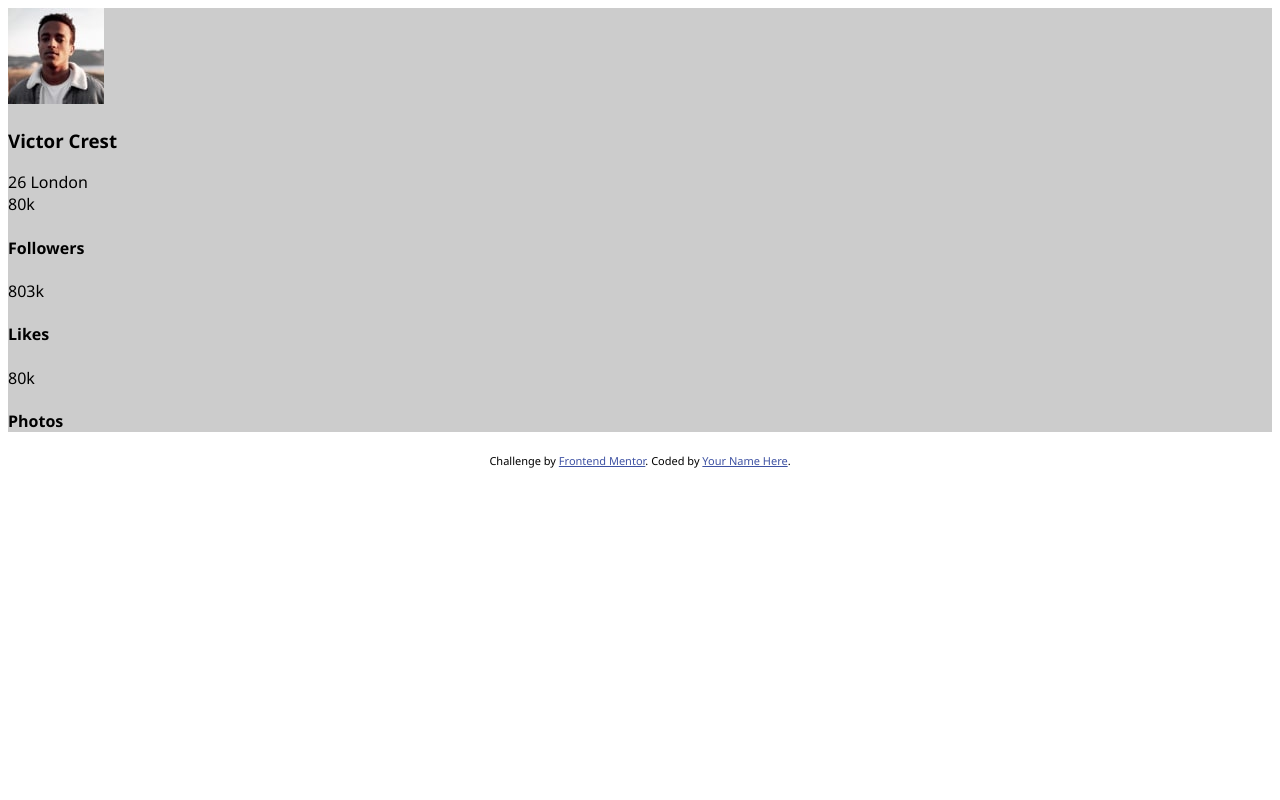
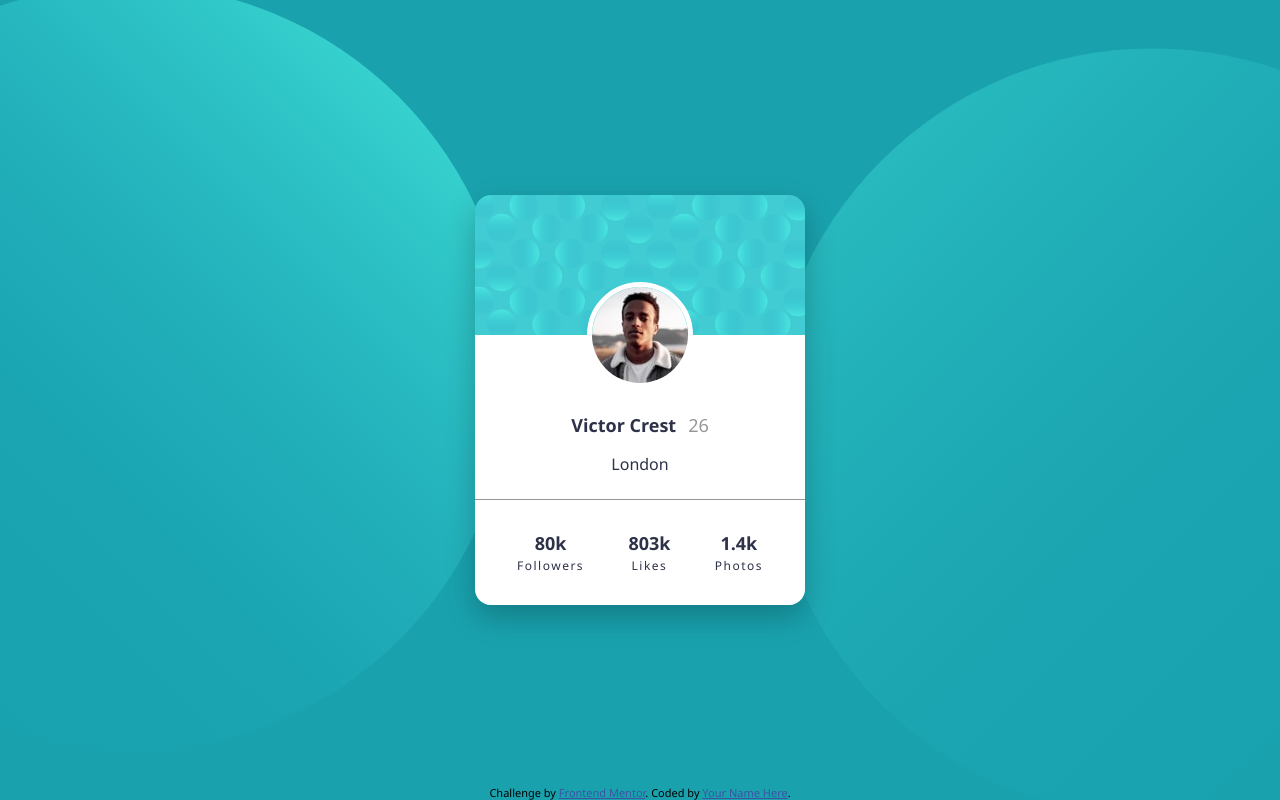
Before and after one commit to Sarukei/frontendmentor-profile-card-component, a plain HTML site: page index.html in a window 1280 px wide. Drawn offline with Linux system fonts and the light colour scheme.

Commit message:
Finished Challenge

```diff
--- a/index.html
+++ b/index.html
@@ -10,6 +10,12 @@
       type="image/png"
       sizes="32x32"
       href="./images/favicon-32x32.png"
+    />
+
+    <link rel="preconnect" href="https://fonts.gstatic.com" />
+    <link
+      href="https://fonts.googleapis.com/css2?family=Kumbh+Sans:wght@400;700&display=swap"
+      rel="stylesheet"
     />
 
     <link rel="stylesheet" href="public/style.css" />
@@ -27,17 +33,26 @@
     </style>
   </head>
   <body>
+    <div class="wrapper">
       <div class="profile-card">
         <div class="profile-card__content">
           <section class="profile-card__content__user-info">
             <img
               src="images/image-victor.jpg"
               alt=""
-            class="profile-card__content__user-info_avatar"
+              class="profile-card__content__user-info__avatar"
             />
-          <h3 class="profile-card__content__user-info__name">Victor Crest</h3>
-          <span class="profile-card__content__user-info__age">26</span>
-          <span class="profile-card__content__user-info__location">London</span>
+            <span class="profile-card__content__user-info__user-title">
+              <h3 class="profile-card__content__user-info__user-title__name">
+                Victor Crest
+              </h3>
+              <span class="profile-card__content__user-info__user-title__age"
+                >26</span
+              ></span
+            >
+            <span class="profile-card__content__user-info__location"
+              >London</span
+            >
           </section>
           <footer class="profile-card__content__user-stats">
             <div class="profile-card__content__user-stats__followers">
@@ -56,10 +71,9 @@
                 Likes
               </h4>
             </div>
-
             <div class="profile-card__content__user-stats__photos">
               <span class="profile-card__content__user-stats__photos_amount"
-              >80k</span
+                >1.4k</span
               >
               <h4 class="profile-card__content__user-stats__photos__title">
                 Photos
@@ -74,5 +88,6 @@
           >Frontend Mentor</a
         >. Coded by <a href="#">Your Name Here</a>.
       </div>
+    </div>
   </body>
 </html>
--- a/style.scss
+++ b/style.scss
@@ -1,13 +1,145 @@
+/**
+// Variables
+**/
+:root {
+  --card-border-radius: 1rem;
+  --dark-cyan: hsl(185, 75%, 39%);
+  --dark-desaturated-blue: hsl(229, 23%, 23%);
+  --dark-grey-blue: hsl(227, 10%, 46%);
+  --dark-grey: hsl(0, 0%, 59%);
+}
+
+/**
+// Base Styling
+**/
 html {
   box-sizing: border-box;
   font-family: "Segoe UI", Tahoma, Geneva, Verdana, sans-serif;
+  transition: font-size 1.5s;
+  text-rendering: optimizeLegibility;
+
+  @media screen and (max-width: 337px) {
+    font-size: 12px;
+  }
 }
 
 *,
 *:before,
 *::after {
   box-sizing: inherit;
+  margin: 0;
+  padding: 0;
 }
+
+body {
+  background: url("../images/bg-pattern-top.svg") no-repeat top -50% left -50%/60%,
+    url("../images/bg-pattern-bottom.svg") no-repeat bottom -50% left 150%/60%,
+    var(--dark-cyan);
+}
+img {
+  max-width: 100%;
+}
+
+.wrapper {
+  width: 100%;
+  height: 100vh;
+  display: flex;
+  align-items: center;
+  justify-content: center;
+  flex-direction: column;
+}
+
+/**
+// Profile Card
+**/
 .profile-card {
-  background: #ccc;
+  background: url("../images/bg-pattern-card.svg"), rgb(31, 216, 223);
+  color: var(--dark-desaturated-blue);
+  padding-top: 8.75em;
+  //   flex: 0 1 23.4375rem;
+  width: 100%;
+  max-width: 20.625rem;
+  border-radius: var(--card-border-radius);
+  overflow: auto;
+  box-shadow: 0px 12px 30px 0px rgba(0, 0, 0, 0.24);
+
+  &__content {
+    background: white;
+    display: flex;
+    flex-direction: column;
+    align-items: center;
+
+    &__user-info {
+      //   outline: 1px solid red;
+      width: 100%;
+      display: flex;
+      flex-direction: column;
+      align-items: center;
+      position: relative;
+      padding-bottom: 1.5em;
+
+      &__avatar {
+        border: 0.3125em solid white;
+        border-radius: 100%;
+        // align-self: center;
+        position: relative;
+        transform: translateY(-50%);
+        margin-bottom: -1.75em;
+      }
+
+      &__user-title {
+        display: flex;
+        text-align: center;
+        align-items: center;
+        justify-content: space-between;
+        margin-bottom: 1em;
+
+        &__name {
+          margin-right: 0.666666em;
+          font-size: 1.125rem;
+        }
+        &__age {
+          color: var(--dark-grey);
+          font-size: 1.125rem;
+        }
+
+        &__location {
+          color: var(--dark-grey);
+        }
+      }
+    }
+
+    &__user-stats {
+      padding: 1.875em 2.625em;
+      border-top: 1px solid var(--dark-grey);
+      width: 100%;
+      display: flex;
+      justify-content: space-between;
+
+      & > * {
+        display: flex;
+        flex-direction: column;
+        align-items: center;
+        justify-content: center;
+        line-height: 1.5;
+
+        span {
+          font-weight: 700;
+          font-size: 1.125rem;
+        }
+
+        h4 {
+          font-weight: 400;
+          font-size: 0.75rem;
+          letter-spacing: 0.125em;
+          text-transform: capitalize;
+        }
+      }
+    }
+  }
 }
+
+.attribution {
+  position: absolute;
+  bottom: 0;
+}
```
Also changed, not shown: public/style.css, 1 other file. Lines whose indentation alone changed are shown as unchanged.
